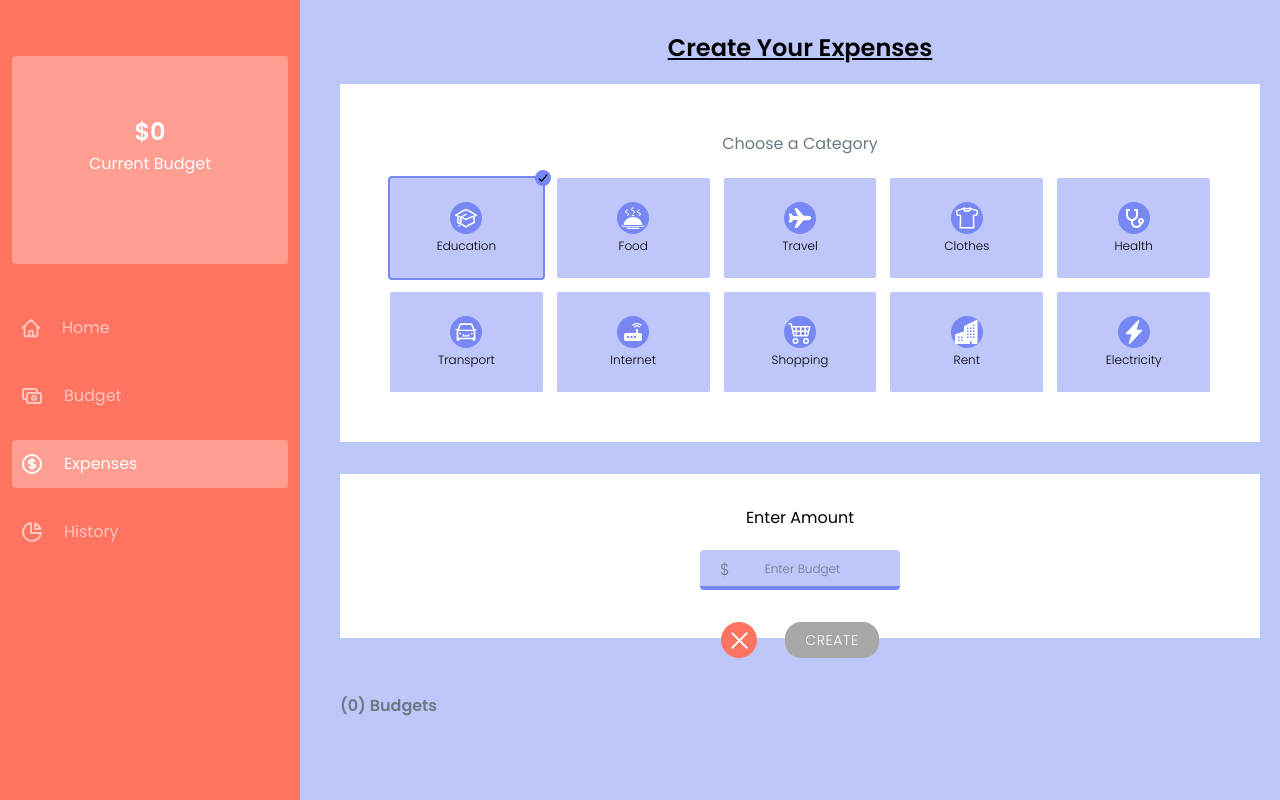
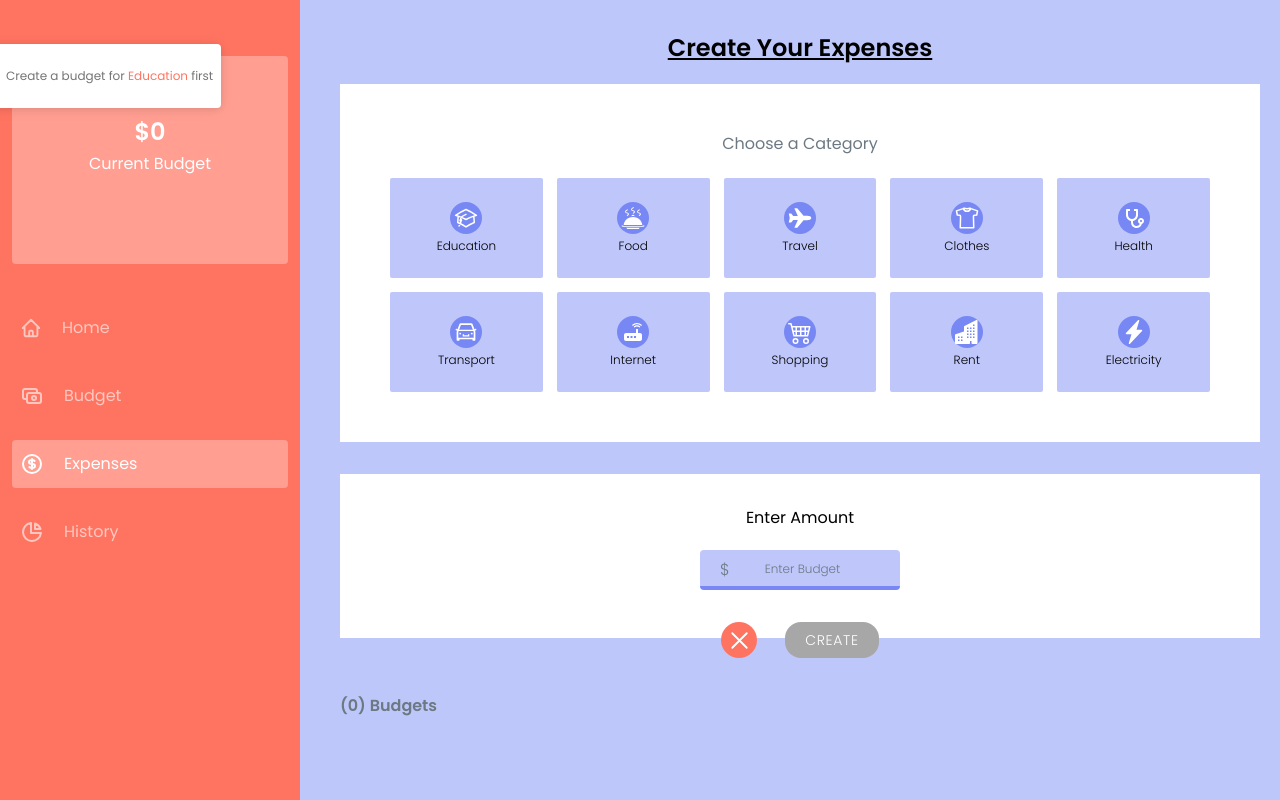
Before and after one commit to Faithyyyyy/Trybudget, a React (Vite) app: page /expense in a window 1280 px wide. Both pictures are taken after a click on the element "Education". Built offline with nearby package versions, Linux system fonts and the light colour scheme.

Commit message:
Implemented the condition that when a particular category isn't budgetted for, a user can't input the expense

```diff
--- a/package.json
+++ b/package.json
@@ -17,7 +17,8 @@
     "react-dom": "^18.2.0",
     "react-icons": "^4.8.0",
     "react-redux": "^8.0.5",
-    "react-router-dom": "^6.9.0"
+    "react-router-dom": "^6.9.0",
+    "react-toastify": "^9.1.2"
   },
   "devDependencies": {
     "@types/react": "^18.0.28",
--- a/src/Pages/Budgets.jsx
+++ b/src/Pages/Budgets.jsx
@@ -32,7 +32,6 @@ function Budgets() {
   } = useSelector((store) => {
     return store.budget;
   });
-  console.log(budgetList);
   const dispatch = useDispatch();
   // for the smooth transition
   useEffect(() => {
--- a/src/Pages/Expense.jsx
+++ b/src/Pages/Expense.jsx
@@ -4,9 +4,12 @@ import { HiOutlineXMark } from "react-icons/hi2";
 import { HiOutlinePencil } from "react-icons/hi";
 import { RiDeleteBin5Line } from "react-icons/ri";
 import { GrFormCheckmark } from "react-icons/gr";
+import { GiCancel } from "react-icons/gi";
 import { useState, useEffect } from "react";
 import AOS from "aos";
 import "aos/dist/aos.css";
+import { ToastContainer, toast } from "react-toastify";
+import "react-toastify/dist/ReactToastify.css";
 import { useSelector, useDispatch } from "react-redux";
 import {
   setMainExpense,
@@ -21,6 +24,7 @@ import {
 } from "../features/ExpenseSlice";
 
 function Expense() {
+  const customId = "custom-id-yes";
   const {
     expenseList,
     currentExpense,
@@ -30,6 +34,9 @@ function Expense() {
     mainExpense,
   } = useSelector((store) => {
     return store.expense;
+  });
+  const { budgetList } = useSelector((store) => {
+    return store.budget;
   });
   const dispatch = useDispatch();
 
@@ -107,6 +114,28 @@ function Expense() {
     dispatch(setMainExpense(""));
     setSelectedBox(0);
   };
+  // logic to check if a selected expense has been budgetted for
+  const checkSelectedExpense = (id, info) => {
+    const checkers = budgetList.find((budlist) => id === budlist.id);
+    console.log(checkers);
+    if (!checkers) {
+      return (
+        setSelectedBox(0),
+        toast.warning(
+          <p>
+            Create a budget for <span className="text-[#ff7461]">{info}</span>{" "}
+            first
+          </p>,
+          {
+            toastId: customId,
+            icon: ({ theme, type }) => (
+              <GiCancel className="text-[#ff7461] text-lg" />
+            ),
+          }
+        )
+      );
+    }
+  };
 
   return (
     <section className="bg-[#7788f479] min-h-screen font-poppins">
@@ -126,6 +155,7 @@ function Expense() {
                     handleclick(d.id);
                     dispatch(setCurrentCategory(d.role));
                     dispatch(setcategoryID(d.id));
+                    checkSelectedExpense(d.id, d.role);
                   }}
                   key={d.id}
                   className={`bg-[#7788f479] border-2 transition-opacity opacity-100  ${
@@ -240,6 +270,23 @@ function Expense() {
           </div>
         </div>
       </div>
+      <ToastContainer
+        position="top-center"
+        autoClose={2000}
+        hideProgressBar={true}
+        closeButton={false}
+        newestOnTop={false}
+        closeOnClick
+        rtl={false}
+        pauseOnFocusLoss
+        draggable
+        pauseOnHover
+        theme="light"
+        className="w-[70%] m-6 md:w-[1400px] flex"
+        bodyClassName={() =>
+          "text-xs gap-0 font-poppins flex items-center justify-center"
+        }
+      />
     </section>
   );
 }
```
Also changed, not shown: 1 other file (tests, documents, lock files or other folders).
